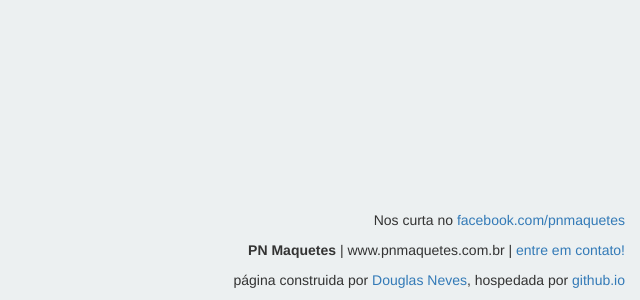
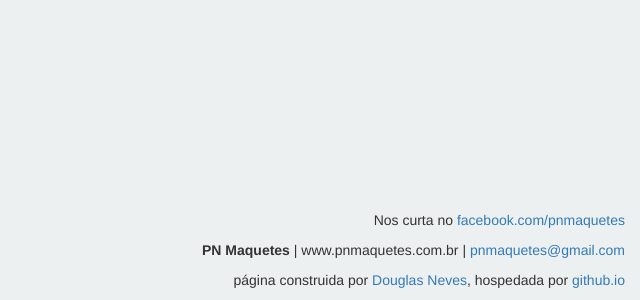
Before and after one commit to dougneves/br.com.pnmaquetes, a website: page index.html in a window 1280 px wide. Shown: the part 5715-6015 px from the top of the page, without its empty margins (640-1280 px from the left). Drawn offline with nearby package versions, Linux system fonts and the light colour scheme.

Commit message:
alterando o endereco de email

```diff
--- a/index.html
+++ b/index.html
@@ -113,7 +113,7 @@
     </section>
     <footer>
       <p>Nos curta no <a href="https://www.facebook.com/PNmaquetes/">facebook.com/pnmaquetes</a></p>
-      <p><strong>PN Maquetes</strong> | www.pnmaquetes.com.br | <a href="mailto:petermann.priscila@gmail.com">entre em contato!</a></p>
+      <p><strong>PN Maquetes</strong> | www.pnmaquetes.com.br | <a href="mailto:pnmaquetes@gmail.com">pnmaquetes@gmail.com</a></p>
 	  <p>página construida por <a href="http://dougneves.github.io">Douglas Neves</a>, hospedada por <a href="http://github.io">github.io</a></p>
     </footer>
   </div>
```
